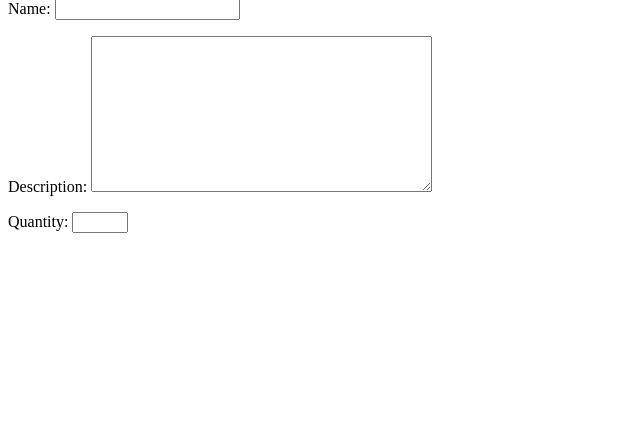
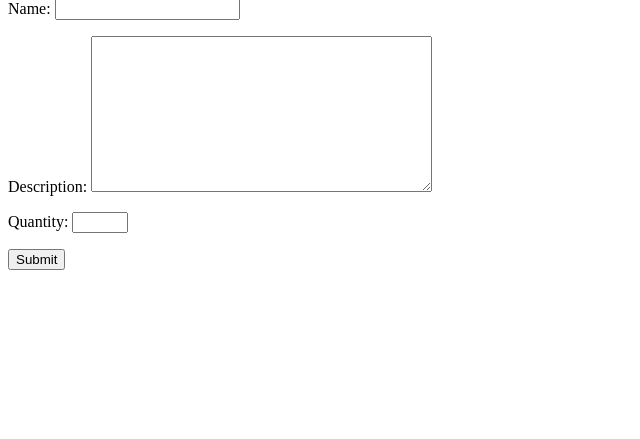
Before and after one commit to KCL-SEG/things-2-sahityasakthivel, a Django app: page / in a window 1280 px wide. Shown: the part 101-540 px from the top of the page, without its empty margins (0-640 px from the left). Run offline with Django 3.2, Linux system fonts and the light colour scheme.

Commit message:
Add sumbit button

```diff
--- a/things/forms.py
+++ b/things/forms.py
@@ -4,5 +4,5 @@ from django import forms
 
 class ThingForm(forms.Form):
     name = forms.CharField(label = 'Name', max_length = 35)
-    description = forms.CharField(widget = forms.Textarea)
+    description = forms.CharField( empty_value = False,widget = forms.Textarea)
     quantity = forms.IntegerField(min_value = 0, max_value = 50,widget = forms.NumberInput)
--- a/things/templates/home.html
+++ b/things/templates/home.html
@@ -10,5 +10,6 @@
   <form action = "{% url 'home'%}" method = "post">
     {%csrf_token%}
     {{form.as_p }}
+    <input type = "submit" value = "Submit">
 </body>
 </html>
```
